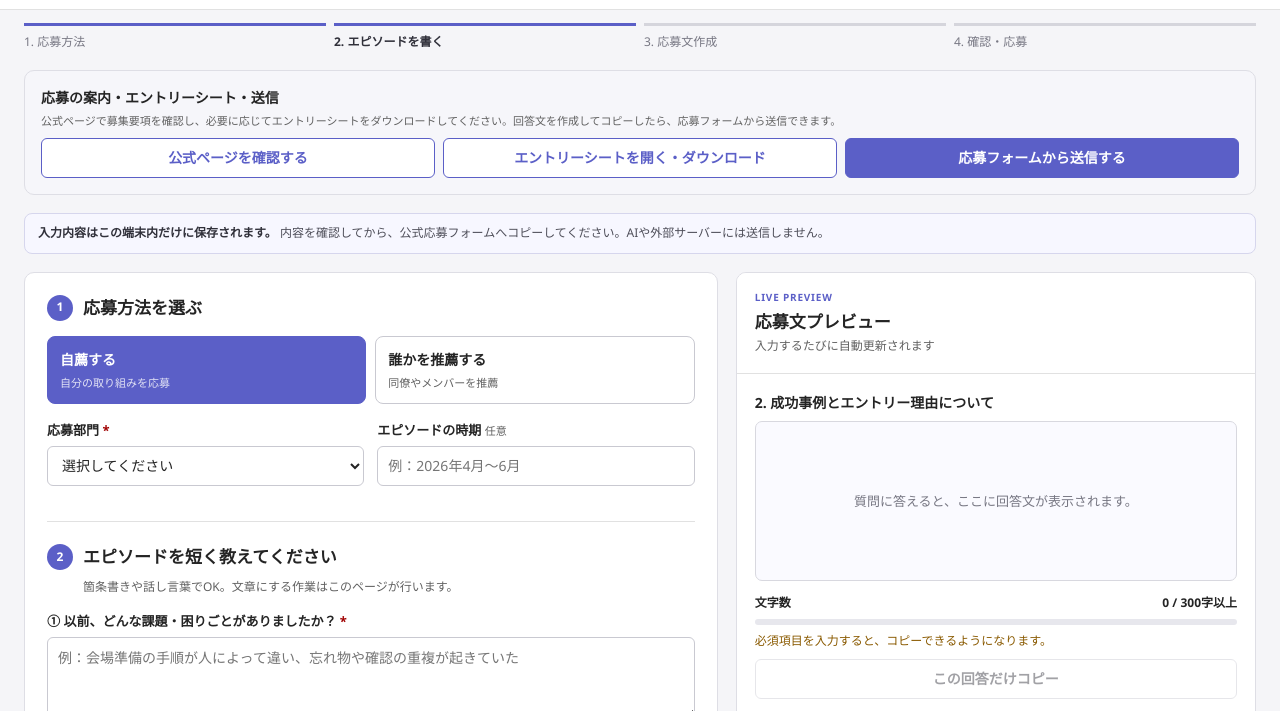
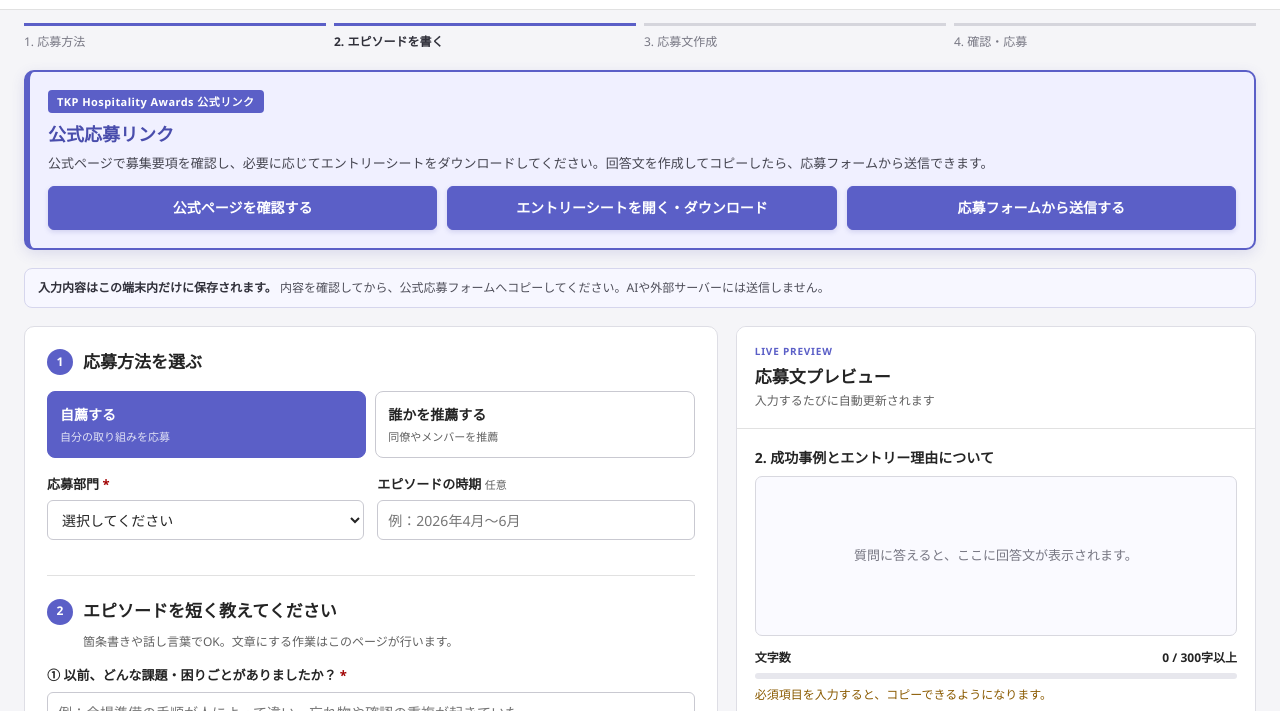
Before and after one commit to yuxuan-cao-0427/tkp-hospitality-awards-entry-helper, a plain HTML site: page index.html in a window 1280 px wide. Shown: the part 58-769 px from the top of the page. Drawn offline with Linux system fonts and the light colour scheme.

Commit message:
Emphasize official submission links

```diff
--- a/index.html
+++ b/index.html
@@ -127,13 +127,13 @@
     .missing { margin: 12px 0 0; padding: 11px 12px; border-radius: 7px; color: #554a18; background: #fff8d9; font-size: 11px; }
     .missing strong { display: block; margin-bottom: 3px; color: #433a16; }
     .toast { min-height: 21px; margin-top: 6px; color: var(--success); text-align: center; font-size: 12px; font-weight: 600; }
-    .submit-box { grid-column: 1 / -1; padding: 16px; background: #f6f6fa; }
-    .submit-box h3 { margin: 0 0 4px; font-size: 14px; font-weight: 600; }
-    .submit-box p { margin: 0 0 9px; color: var(--muted); font-size: 11px; }
-    .next-links { display: grid; grid-template-columns: repeat(3, minmax(0, 1fr)); gap: 8px; }
+    .submit-box { grid-column: 1 / -1; padding: 18px; border: 2px solid var(--teams); border-left-width: 6px; background: var(--teams-pale); box-shadow: 0 4px 14px rgba(70, 73, 170, .14); }
+    .official-kicker { display: inline-block; padding: 3px 9px; border-radius: 4px; color: #fff; background: var(--teams); font-size: 11px; font-weight: 700; letter-spacing: .04em; }
+    .submit-box h3 { margin: 8px 0 4px; color: var(--teams-dark); font-size: 18px; font-weight: 700; }
+    .submit-box p { margin: 0 0 13px; color: #454550; font-size: 13px; }
+    .next-links { display: grid; grid-template-columns: repeat(3, minmax(0, 1fr)); gap: 10px; }
     .button-link { width: 100%; color: #fff; border: 1px solid var(--teams); background: var(--teams); }
-    .button-link.outline { color: var(--teams); background: #fff; }
-    .button-link.outline:hover { color: #fff; background: var(--teams-dark); }
+    .submit-box .button-link { min-height: 44px; box-shadow: 0 2px 5px rgba(70, 73, 170, .18); }
     .button-link.disabled { pointer-events: none; opacity: .48; }
     .footer-tools { display: flex; justify-content: space-between; gap: 10px; align-items: center; margin-top: 14px; color: var(--muted); font-size: 11px; }
     .link-button { padding: 0; border: 0; color: var(--teams); background: none; text-decoration: none; cursor: pointer; }
@@ -178,11 +178,12 @@
 
         <main class="work-area">
           <section class="card submit-box" aria-label="応募関連リンク">
-            <h3>応募の案内・エントリーシート・送信</h3>
+            <span class="official-kicker">TKP Hospitality Awards 公式リンク</span>
+            <h3>公式応募リンク</h3>
             <p>公式ページで募集要項を確認し、必要に応じてエントリーシートをダウンロードしてください。回答文を作成してコピーしたら、応募フォームから送信できます。</p>
             <div class="next-links">
-              <a class="button-link outline" href="https://tkpjp.sharepoint.com/SitePages/KPI%E3%83%BB%E3%83%90%E3%83%83%E3%82%AF%E5%BE%A1%E3%83%95.aspx" target="_blank" rel="noopener">公式ページを確認する</a>
-              <a class="button-link outline" href="https://tkpjp.sharepoint.com/:x:/s/project_21-1-proj-4_/IQCFz15e3lgLRYlwjrHpzmfXAZkjul9-IZf8GjoQkVEUIDg?e=CyFMEV" target="_blank" rel="noopener">エントリーシートを開く・ダウンロード</a>
+              <a class="button-link" href="https://tkpjp.sharepoint.com/SitePages/KPI%E3%83%BB%E3%83%90%E3%83%83%E3%82%AF%E5%BE%A1%E3%83%95.aspx" target="_blank" rel="noopener">公式ページを確認する</a>
+              <a class="button-link" href="https://tkpjp.sharepoint.com/:x:/s/project_21-1-proj-4_/IQCFz15e3lgLRYlwjrHpzmfXAZkjul9-IZf8GjoQkVEUIDg?e=CyFMEV" target="_blank" rel="noopener">エントリーシートを開く・ダウンロード</a>
               <a class="button-link" href="https://forms.cloud.microsoft/Pages/ResponsePage.aspx?id=uCwrvWjF302i7GVeLBECK0tQbmb2YM1EmJ0_PFKJaKJUOUJRTzNPNVQ0WTJBS0U5UVBGQkNGQ1dJTyQlQCN0PWcu" target="_blank" rel="noopener">応募フォームから送信する</a>
             </div>
           </section>
```
